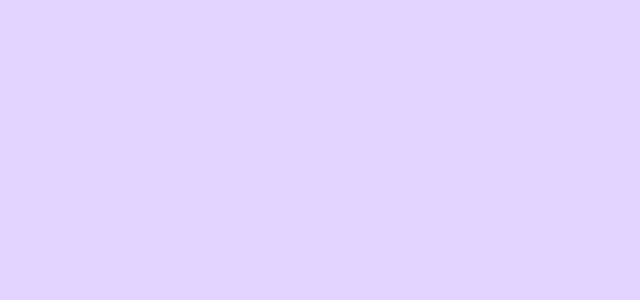
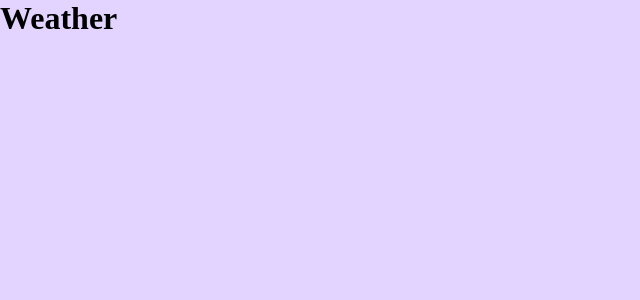
Before and after one commit to Oaksoe11/weatherApp, a React (Vite) app: page / in a window 1280 px wide. Shown: the top 300 px of the page, without its empty margins (0-640 px from the left). Built offline with nearby package versions, Linux system fonts and the light colour scheme.

Commit message:
Add Weather componenet

```diff
--- a/src/App.jsx
+++ b/src/App.jsx
@@ -1,9 +1,10 @@
 import React from 'react'
+import Weather from './components/Weather'
 
 const App = () => {
   return (
     <div className='app'>
-
+      <Weather/>
     </div>
   )
 }
```
